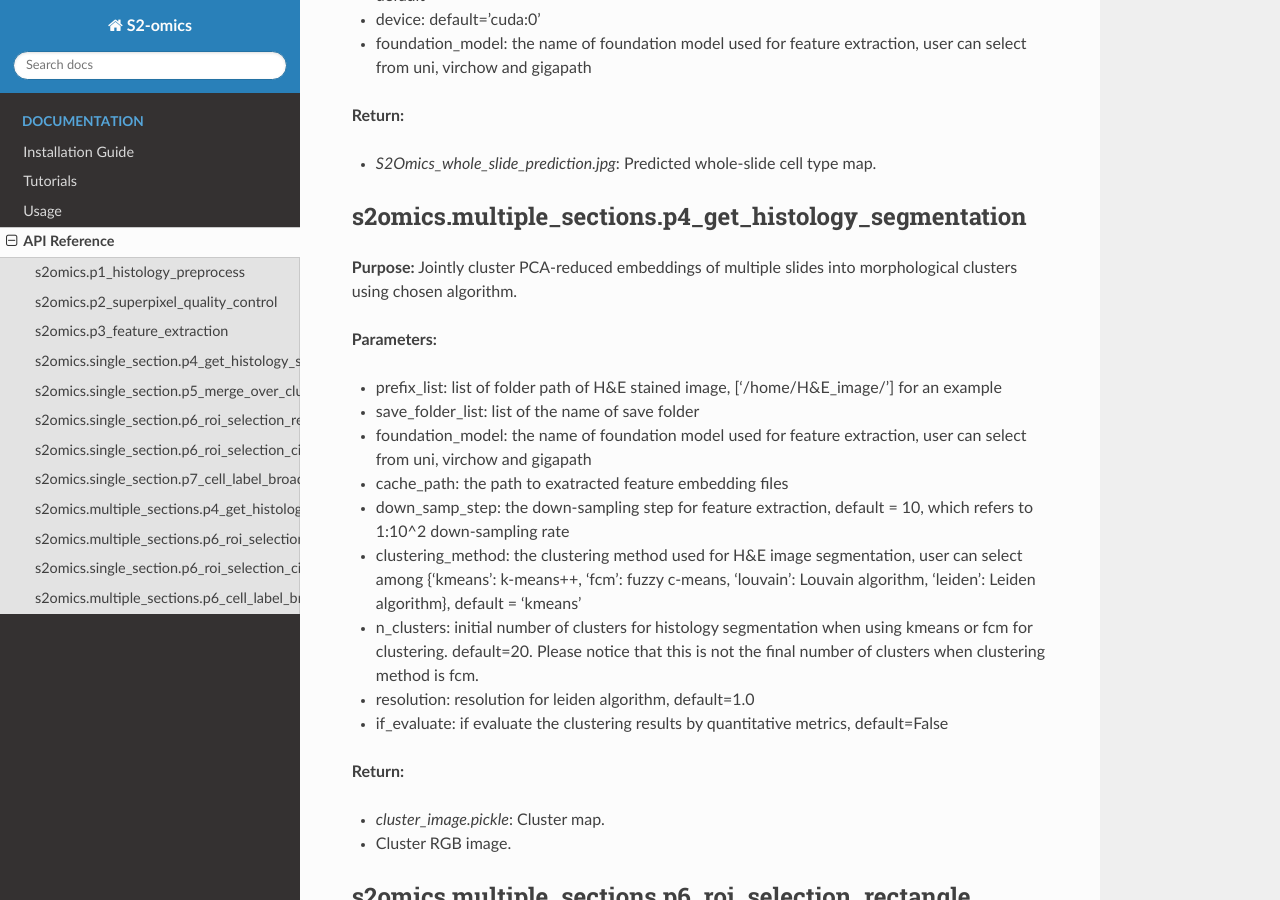
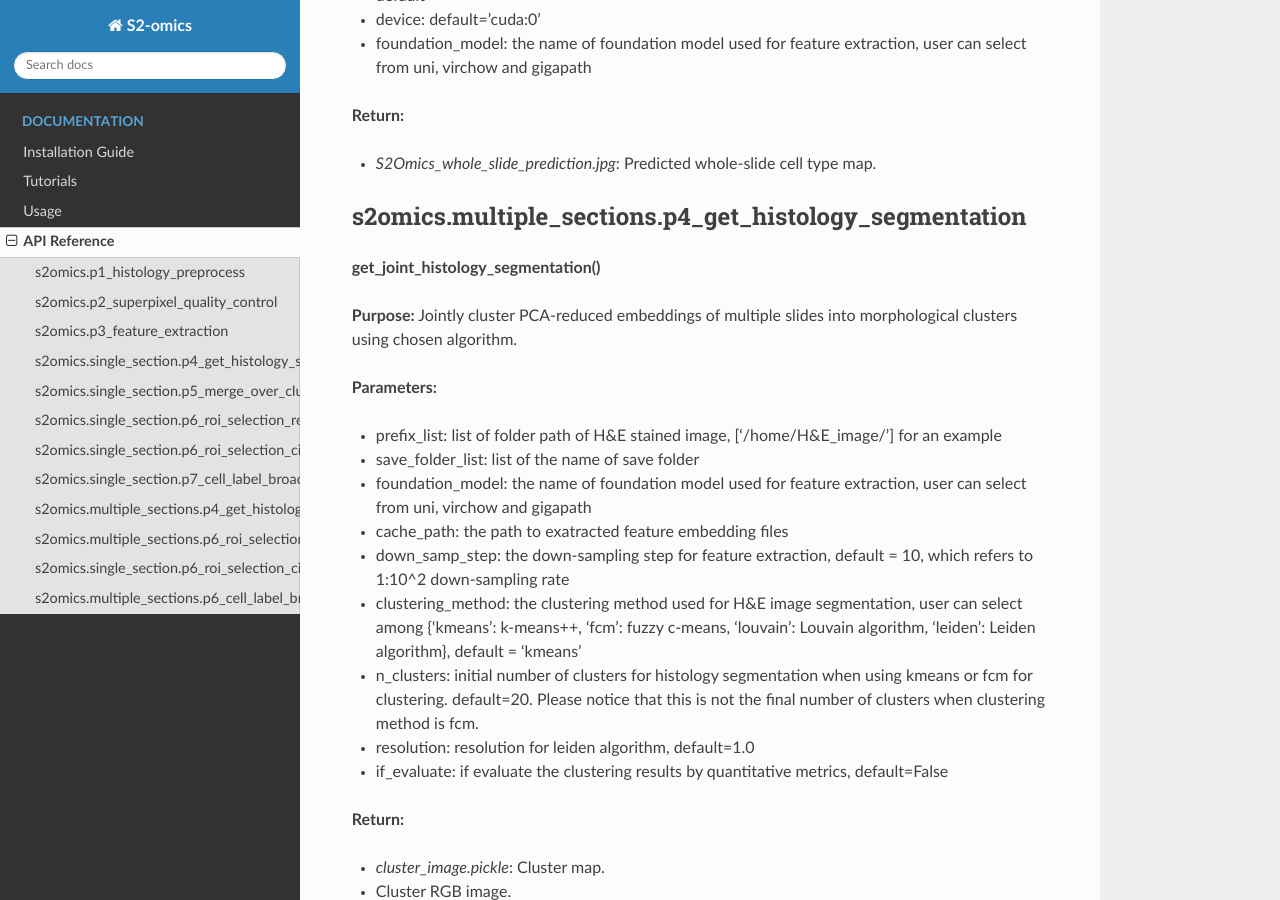
Before and after one commit to ddb-qiwang/S2Omics, a Sphinx documentation site: the page built from docs/source/api.rst, in a window 1280 px wide and 900 px high, scrolled down 5736 px. Built offline with Sphinx 7.4.7 and the Read the Docs theme 3.1.0, drawn with Linux system fonts in a browser that asks for light colours; pages that are not in the unit, such as notebooks, are missing from menus.

Commit message:
Update api.rst

```diff
--- a/docs/source/api.rst
+++ b/docs/source/api.rst
@@ -280,6 +280,8 @@ This function trains an Autoencoder-based classifier using ROI-scale spatial omi
 s2omics.multiple_sections.p4_get_histology_segmentation
 ----------------------------------------
 
+**get_joint_histology_segmentation()**
+
 **Purpose:**
 Jointly cluster PCA-reduced embeddings of multiple slides into morphological clusters using chosen algorithm.
 
```
